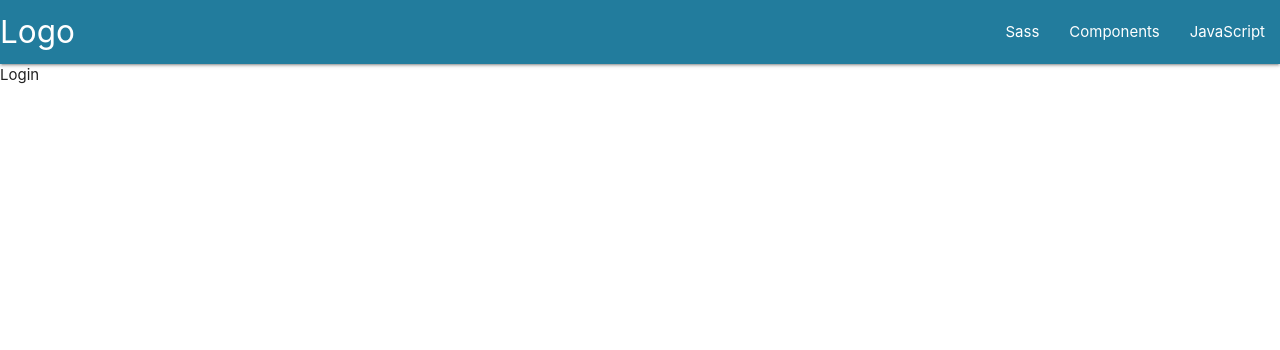
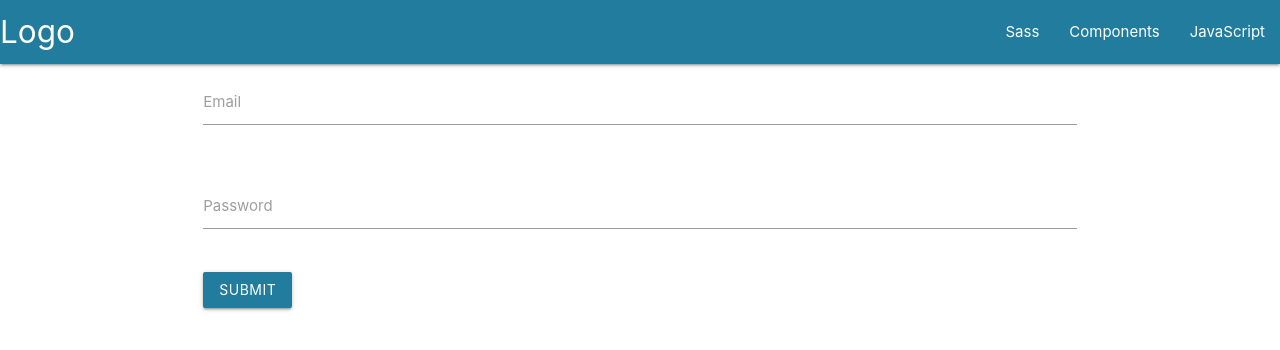
Before and after one commit to jonathanjwatson/for-rover, a React (Create React App) app in the folder client/: page /login in a window 1280 px wide. Shown: the top 350 px of the page. Built offline with nearby package versions, Linux system fonts and the light colour scheme.

Commit message:
login page kinda works

```diff
--- a/client/src/App.js
+++ b/client/src/App.js
@@ -9,7 +9,7 @@ import Matches from "./containers/Matches";
 import FindNewMatch from "./containers/FindNewMatch";
 import NotFound from "./containers/NotFound";
 
-function App() {
+function App(props) {
   return (
     <>
       <Router>
@@ -18,9 +18,7 @@ function App() {
           <Route exact path="/">
             <Home />
           </Route>
-          <Route exact path="/login">
-            <Login />
-          </Route>
+          <Route path="/login" component={(props) => <Login {...props} />} />
           <Route exact path="/complete-profile">
             <CompleteProfile />
           </Route>
--- a/client/src/containers/Login.jsx
+++ b/client/src/containers/Login.jsx
@@ -1,13 +1,70 @@
-import React, { Component } from 'react';
+import React, { Component } from "react";
 
-class Home extends Component {
-    render() {
-        return (
-            <div>
-                Login
+class Login extends Component {
+  state = {
+    email: "",
+    password: "",
+  };
+
+  handleInputChange = (event) => {
+    const { name, value } = event.target;
+    this.setState({
+      [name]: value,
+    });
+  };
+
+  handleSubmit = (event) => {
+    event.preventDefault();
+    this.props.history.push("/dashboard");
+  };
+  render() {
+    return (
+      <div className="container">
+        <div className="row">
+          <form className="col s12" onSubmit={this.handleSubmit}>
+            <div className="row">
+              <div className="input-field col s12">
+                <input
+                  id="email"
+                  type="email"
+                  className="validate"
+                  name="email"
+                  value={this.state.email}
+                  onChange={this.handleInputChange}
+                />
+                <label htmlFor="email">Email</label>
+              </div>
             </div>
-        );
-    }
+            <div className="row">
+              <div className="input-field col s12">
+                <input
+                  id="password"
+                  type="password"
+                  className="validate"
+                  name="password"
+                  value={this.state.password}
+                  onChange={this.handleInputChange}
+                />
+                <label htmlFor="password">Password</label>
+              </div>
+            </div>
+            <div className="row">
+              <div className="col">
+                <button
+                  className="btn waves-effect waves-light"
+                  type="submit"
+                  name="action"
+                  style={{ backgroundColor: "#227C9D" }}
+                >
+                  Submit
+                </button>
+              </div>
+            </div>
+          </form>
+        </div>
+      </div>
+    );
+  }
 }
 
-export default Home;
+export default Login;
--- a/client/src/containers/Matches.jsx
+++ b/client/src/containers/Matches.jsx
@@ -1,6 +1,6 @@
 import React, { Component } from 'react';
 
-class Home extends Component {
+class Matches extends Component {
     render() {
         return (
             <div>
@@ -10,4 +10,4 @@ class Home extends Component {
     }
 }
 
-export default Home;
+export default Matches;
```
